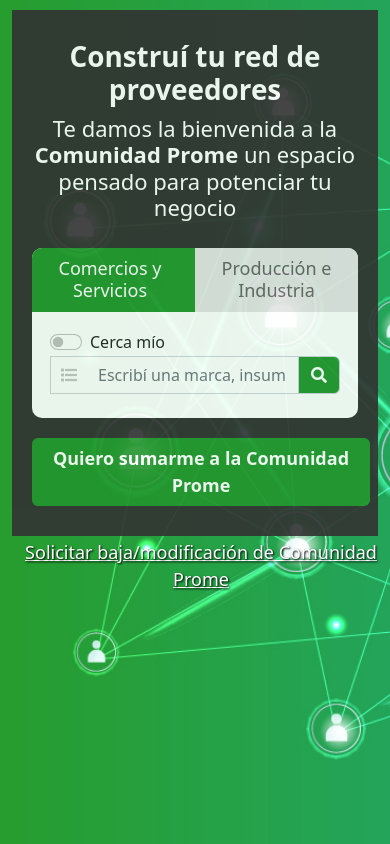
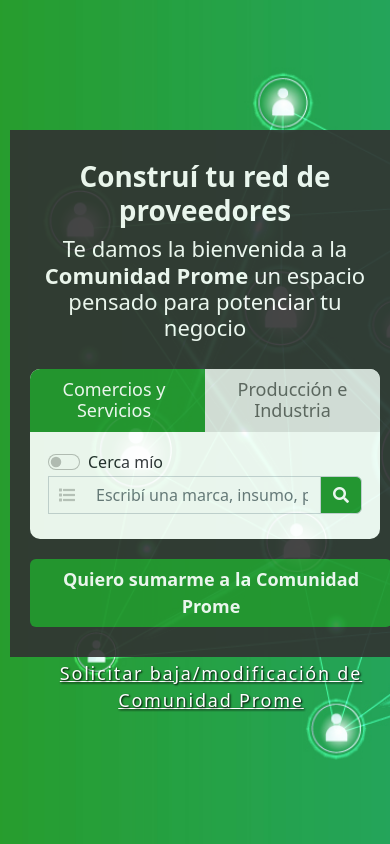
Before and after one commit to admin-prome/Comunidad-Prome, a PHP site: page /controllers/index.php in a window 390 px wide. Run offline with PHP 8.4, Linux system fonts and the light colour scheme; data that the repository does not hold is empty; some libraries are stand-ins or nearby versions.

Commit message:
alineacion index - color distancia - ajuste buscador mapa - tarjeta sobre mapa - msg whattsapp

```diff
--- a/css/style.css
+++ b/css/style.css
@@ -81,23 +81,51 @@
 	.div-solicitar-index{
 		margin-top: 3px;
 	}
+
+	.container-box{
+		position: absolute;
+		top: 10%;
+		bottom: 10%;
+		left: 10px;
+		right: 10px;
+		margin: auto;
+		height: fit-content;
+	}
+
+	.link_solicitar {
+		color: #FFF;
+		font-size: 18px;
+		letter-spacing: 0.099em;
+	}
+
+	#map { height: 600px !important; width: 100% }
+
 }
 
-
-#map { height: 600px; width: 100% }
+#map { height: 100%; width: 100% }
 
 .div_comercio{
 	background-color: #FBF8F8;
 	border: 1px solid #D5D3D3;
-	margin-top: 10px;
+	margin-top: 0px;
+	margin-bottom: 10px;
 	padding-bottom: 10px;
 	box-shadow: 2px 2px #B9B9B9;
 }
 
-.div_comercio:first-child {
-    margin-top: 0px;
+.div_comercio:hover{
+	background-color: #ececec;
 }
 
 select.form-control {
     -webkit-appearance: menulist;
 }
+
+.container-box{
+	width: 100%;
+}
+
+.link_solicitar {
+	color: #FFF;
+	font-size: 18px;
+}
--- a/js/funciones.js
+++ b/js/funciones.js
@@ -61,6 +61,9 @@ function verfiltrosbusqueda(){
 
         document.getElementById('div_busquedaavanzada').style.display = "";
     }
+
+    //ACTUALIZA TANIO DE MAPA
+    map.invalidateSize();
 }
 
 
@@ -102,18 +105,8 @@ function verfiltrosbusquedabuscador(){
         }
     }
 
-    /*
-
-    var div_municipios = document.getElementById('div_municipios').style.display;
-    if (div_municipios==""){
-        document.getElementById('div_municipios').style.display = "none";
-        document.getElementById('div_busquedaavanzada').style.display = "none";
-    }else{
-        document.getElementById('div_busquedaavanzada').style.display = "none";
-        document.getElementById('div_municipios').style.display = "";
-    }
-
-    */
+    //ACTUALIZA TANIO DE MAPA
+    map.invalidateSize();
 }
 
 
@@ -245,6 +238,9 @@ function btnCheckCercaMio(){
 
     }
 
+    //ACTUALIZA TANIO DE MAPA
+    map.invalidateSize();
+
 }
 
 
@@ -319,7 +315,7 @@ function limpiarDireccion(){
 
 }
 
-function mostrarubicacion(latitud, longitud, nombre, direccion, whatsapp, telefono, web, email, instagram, distancia, cuentadni, urlicono, facebookurl, mobile, id){
+function mostrarubicacion(latitud, longitud, nombre, direccion, whatsapp, whatsapp_msg, telefono, web, email, instagram, distancia, cuentadni, urlicono, facebookurl, mobile, id){
 
     limpiarDivDetalle();
 
@@ -368,7 +364,7 @@ function mostrarubicacion(latitud, longitud, nombre, direccion, whatsapp, telefo
     // 2:
     if (whatsapp!=""){
         document.getElementById('det_div_whatsapp').style.display = "";
-        document.getElementById('det_whatsapp').href = "https://api.whatsapp.com/send?phone="+whatsapp;
+        document.getElementById('det_whatsapp').href = "https://api.whatsapp.com/send?phone="+whatsapp+"&text="+whatsapp_msg;
 
         cont = cont + 1;
         last = 'det_div_whatsapp';
--- a/models/funciones.php
+++ b/models/funciones.php
@@ -258,7 +258,7 @@ function consultarComercios($buscador=null, $cuentadni=null, $envios=null, $lati
     $sql = "
         SELECT DISTINCT comercio.id, comercio.nombre, comercio.direccion,
         comercio.rubro_id, comercio.actividad_id, comercio.municipio_id, comercio.facebookurl,
-        comercio.instagramurl, comercio.web, comercio.whatsapp, comercio.telefono, comercio.email,
+        comercio.instagramurl, comercio.web, comercio.whatsapp, comercio.whatsapp_msg, comercio.telefono, comercio.email,
         comercio.estatus_id, comercio.activo, comercio.eliminado,
         comercio.cuentadni, comercio.haceenvios,
         rubro.nombre as rubro_nombre,municipio.nombre as municipio_nombre,
@@ -344,6 +344,7 @@ function consultarComercios($buscador=null, $cuentadni=null, $envios=null, $lati
         $instagramurl = $resultado["instagramurl"];
         $web = $resultado["web"];
         $whatsapp = $resultado["whatsapp"];
+        $whatsapp_msg = $resultado["whatsapp_msg"];
         $telefono = $resultado["telefono"];
         $email = $resultado["email"];
         $estatus_id = $resultado["estatus_id"];
@@ -424,7 +425,7 @@ function consultarComercios($buscador=null, $cuentadni=null, $envios=null, $lati
             });
         ";
 
-        $cursorpointer = " cursor: pointer; ";
+        $cursorpointer = " cursor: hand; ";
         $arrowright = "<i style='font-size: 18px' class='fas fa-chevron-right'></i>";
 
         if ($latitud!="" && $longitud!=""){
@@ -468,7 +469,7 @@ function consultarComercios($buscador=null, $cuentadni=null, $envios=null, $lati
         }
 
         $divComercio .="
-            <div id='comercio_$id' class='div_comercio' style='$cursorpointer' onclick='mostrarubicacion(\"".$latitud."\",\"".$longitud."\",\"".$nombre."\",\"".$direccion."\",\"".$whatsapp."\",\"".$telefono."\",\"".$web."\",\"".$email."\",\"".$instagramurl."\",\"".$distancia."\",\"".$cuentadni."\",\"".$urlicono."\",\"".$facebookurl."\",\"0\",\"".$id."\")'>
+            <div id='comercio_$id' class='div_comercio' style='$cursorpointer' onclick='mostrarubicacion(\"".$latitud."\",\"".$longitud."\",\"".$nombre."\",\"".$direccion."\",\"".$whatsapp."\",\"".$whatsapp_msg."\",\"".$telefono."\",\"".$web."\",\"".$email."\",\"".$instagramurl."\",\"".$distancia."\",\"".$cuentadni."\",\"".$urlicono."\",\"".$facebookurl."\",\"0\",\"".$id."\")'>
 
                 <div class='row'>
                     <div class='col-md-3 col-sm-3 col-3'  style='padding-right: 0px; text-align: center'>
@@ -519,7 +520,7 @@ function consultarComercios($buscador=null, $cuentadni=null, $envios=null, $lati
         ";
         $mobile = 1;
         $divComercioListaOver .="
-            <div id='comercio_$id' class='div_comercio' style='cursor: pointer; margin-right: 10px' onclick='mostrarubicacion(\"".$latitud."\",\"".$longitud."\",\"".$nombre."\",\"".$direccion."\",\"".$whatsapp."\",\"".$telefono."\",\"".$web."\",\"".$email."\",\"".$instagramurl."\",\"".$distancia."\",\"".$cuentadni."\",\"".$urlicono."\",\"".$facebookurl."\",\"".$mobile."\",\"".$id."\")'>
+            <div id='comercio_$id' class='div_comercio' style='cursor: pointer; margin-right: 10px' onclick='mostrarubicacion(\"".$latitud."\",\"".$longitud."\",\"".$nombre."\",\"".$direccion."\",\"".$whatsapp."\",\"".$whatsapp_msg."\",\"".$telefono."\",\"".$web."\",\"".$email."\",\"".$instagramurl."\",\"".$distancia."\",\"".$cuentadni."\",\"".$urlicono."\",\"".$facebookurl."\",\"".$mobile."\",\"".$id."\")'>
                 <div class='row'>
                     <div class='col-md-3 col-sm-3 col-3'  style='padding-right: 0px; text-align: center'>
                         <div style='padding-top: 10px; padding-left: 5'>
--- a/views/index.php
+++ b/views/index.php
@@ -9,7 +9,7 @@
 
 
     <div class="container-fluid div-back-index">
-        <div >
+        <div class="container-box" >
             <div class="container-fluid" style="background-color: #323232; opacity: 0.9; padding: 20px; padding-bottom: 30px; padding-top: 30px">
                 <div class="container">
                     <div class="row" >
@@ -131,7 +131,7 @@
             <div class="div-solicitar-index">
                 <div class="row">
                     <div class="col-md-12" style="padding-right: 0px; text-align: center;text-shadow: black 1px 1px 2px;">
-                        <a href="registro.php?tipo=modificar" style="color: #FFF; font-size: 18px">
+                        <a href="registro.php?tipo=modificar" class="link_solicitar">
                             Solicitar baja/modificación de Comunidad Prome
                         </a>
                     </div>
@@ -201,7 +201,7 @@
             $longitud = document.querySelector("#actual_lon");
 
         const onUbicacionConcedida = ubicacion => {
-            console.log("Tengo la ubicación: ", ubicacion);
+            //console.log("Tengo la ubicación: ", ubicacion);
             const coordenadas = ubicacion.coords;
 
             try{
```
Also changed, not shown: views/buscador.php (+20 -41 lines).
